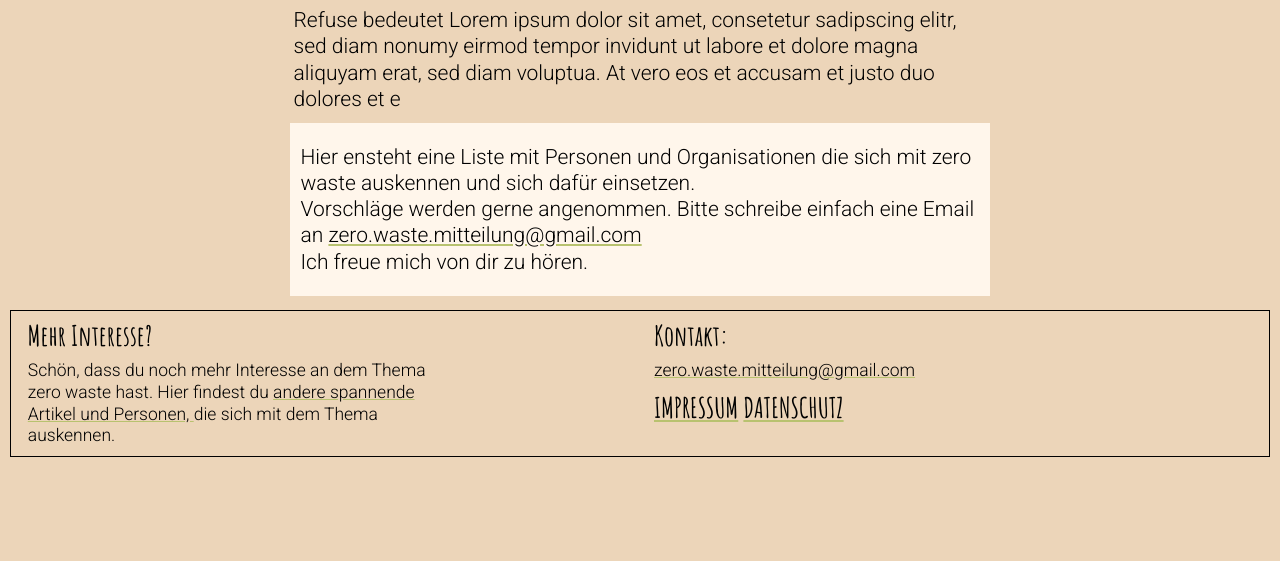
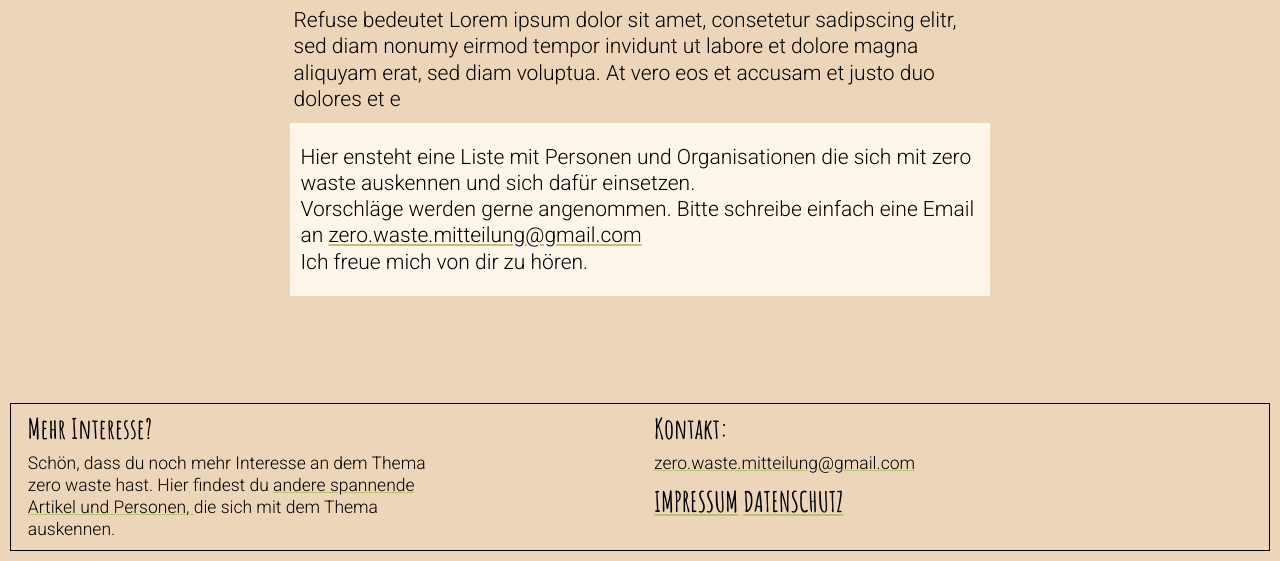
Before and after one commit to swojt/zero-waste, a website: page informationen.html in a window 1280 px wide. Shown: the part 267-828 px from the top of the page. Before the commit the page ends 800 px from the top, so only its background shows below. Drawn offline with Linux system fonts and the light colour scheme.

Commit message:
klasse page und flex grow eingefügt

```diff
--- a/assets/styles/style.css
+++ b/assets/styles/style.css
@@ -21,6 +21,15 @@ body {
     margin-bottom: 10px;
     margin-left: 10px;
 }
+.page {
+    display: flex;
+    flex-direction: column;
+    min-height: 100vh;
+}
+
+.page > .mainUnterseite {
+    flex-grow: 1;
+}
 
 header{
     position: relative;
@@ -28,12 +37,12 @@ header{
     background-size: cover;
 }
 
-body > header {
+body .page > header {
     padding-top: 1em;
     padding-bottom: 0.5em;
 }
 
-body > header::after{
+body .page > header::after{
     position: absolute;
     top: 0;
     left: 0;
@@ -62,43 +71,11 @@ h2{
     margin:0em;
 }
 
-/* .logo {
-    font-size: 4em;
-    margin-top: 0;
-    margin-bottom: 0;
-} */
-/* .logo a {
-    position: relative;
-    text-decoration: none;
-}
-.logo a::after{
-    content: ' ';
-    position: absolute;
-    display: block;
-    width: 100%;
-    height: 2px;
-    bottom: 0;
-    background-color:#b8c26f;
- } */
-
- /* .logoBild{
-
- } */
  .logoBildDiv{
     /* display: inline-block; */
     display: flex;
     justify-content: center;
  }
- /* .logo{
-    display: inline-block;
-    vertical-align: top;
- } */
- /*.navigation{
-     display: inline-block; */
-  /*  vertical-align: center;*/
-    /* vertical-align: top; */
-    /* margin-top: 5em;
- }*/
 
 .navigation li, footer {
     border-style: solid;
@@ -127,18 +104,14 @@ h2{
 
 .S { /* div */
     min-height: 35px;
-    /* position: relative; */
     display: flex;
     justify-content: flex-end;
 }
 
 
 .SButtonUl {  /* ul */
-    /* display: inline-block; */
-     /* line-height: 1.5em;  */
     text-align: right;
     padding: 0 0.25em 0;
-    /* font-size: 2em; */
     margin-bottom: 0em;
     margin-top: 0;
 }
--- a/informationen.html
+++ b/informationen.html
@@ -16,21 +16,22 @@
         <link rel="mask-icon" href="./safari-pinned-tab.svg" color="#5bbad5">
         <meta name="msapplication-TileColor" content="#da532c">
         <meta name="theme-color" content="#ffffff">
-        <!-- <style>
-            .page {
+        <style>
+            /* .page {
                 display: flex;
                 flex-direction: column;
                 min-height: 100vh;
             }
 
-            .page > .main {
+            .page > .mainUnterseite {
                 flex-grow: 1;
-            }<- <div class="page"> -->
+            }  */
         </style> -->
 </head>
 
 <body>
-        <header class="headerUnterseite" >
+    <div class="page">
+    <header class="headerUnterseite" >
         <div class="headerKopf">
             <div class="logoBildDiv">
                 <a href="./index.html">
@@ -92,6 +93,7 @@
                     </button>
                 </div>
         </header>
+
         <main class="mainUnterseite">
             <section>
                 <div class="kopf">
@@ -150,6 +152,7 @@
                     </h3>
                 </div>
             </footer>
+        </div>
     <script src="./assets/scripts/main.js"></script>
 </body>
 </html>
```
Also changed, not shown: datenschutz.html (+2 -0 lines), impressum.html (+2 -0 lines), index.html (+2 -1 lines), quellen.html (+2 -0 lines), recycle.html (+2 -0 lines), reduse.html (+2 -0 lines), refuse.html (+2 -0 lines), rethink.html (+2 -0 lines), reuse.html (+2 -0 lines), zero-w-info.html (+2 -0 lines).
